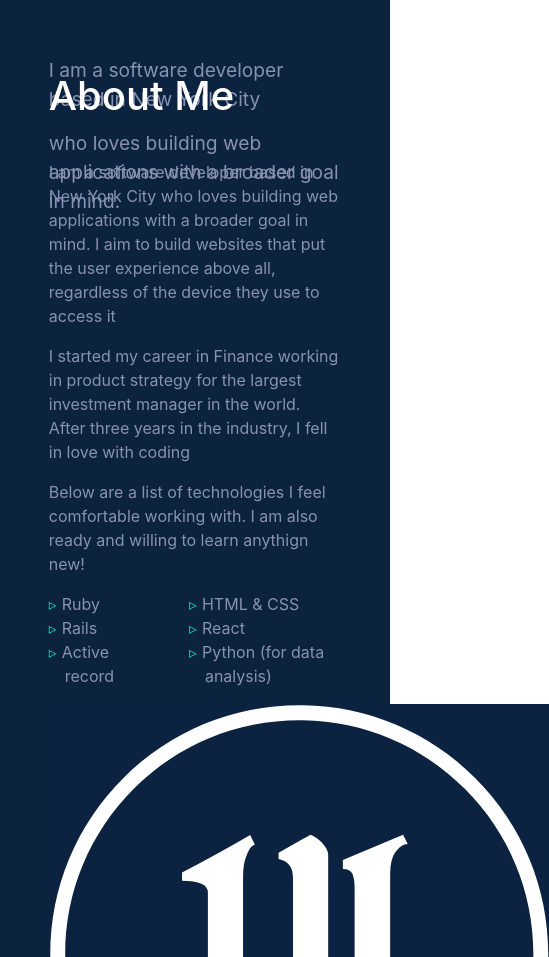
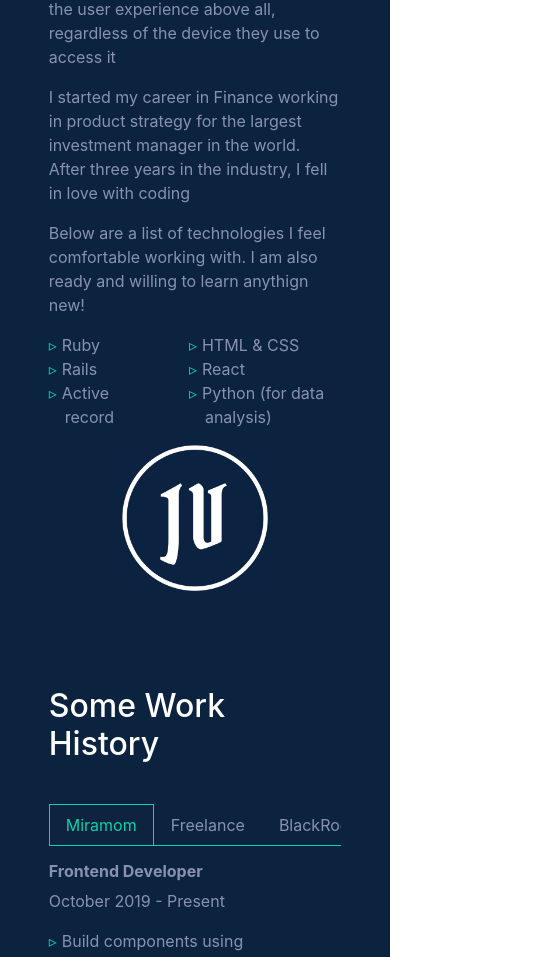
Before and after one commit to jvelis94/react-portfolio, a React (Create React App) app: page / in a window 390 px wide. Shown: the part 1043-2000 px from the top of the page, 549 px wide, since content can reach past the window. Built offline with nearby package versions, Linux system fonts and the light colour scheme.

Commit message:
added scrolling to work history and changed size of image

```diff
--- a/src/App.css
+++ b/src/App.css
@@ -183,6 +183,16 @@ text-align: center;
   font-size: 1.2rem;
 }
 
+@media (max-width: 1000px) {
+  .page-top {
+    margin-top: 0;
+  }
+
+  .home-blurb p {
+    font-size: 1rem;
+  }
+}
+
 /* AboutMe */
 .about-me {
   display: flex;
@@ -239,6 +249,10 @@ h1 {
     width: 100%;
     color: #8892B0;
   }
+
+  h1 {
+    font-size: 2rem !important;
+  }
 }
 
 /* end of AboutMe */
@@ -250,8 +264,6 @@ h1 {
   color: #8892B0;
   text-align: left;
 }
-
-
 
 #job-info {
   margin-left: 56px;
@@ -297,6 +309,21 @@ h1 {
     margin-top: 16px;
     margin-left: 0px;
   }
+
+  .nav {
+    flex-wrap: nowrap;
+    overflow: scroll;
+  }
+
+  #about-img img {
+    width: 50%;
+    text-align: center;
+  }
+
+  #about-img {
+    text-align: center;
+  }
+
 }
 
 /* end of experience */
--- a/src/components/Projects.js
+++ b/src/components/Projects.js
@@ -42,7 +42,7 @@ class Projects extends React.Component {
 
         return (
             <div class='projects'>
-                <h1>My Notable Projects</h1>
+                <h1>Notable Projects</h1>
                 <div class='project-list'>
                     {this.state.projects.map(project => (
                         <div id='project-item'>
```
